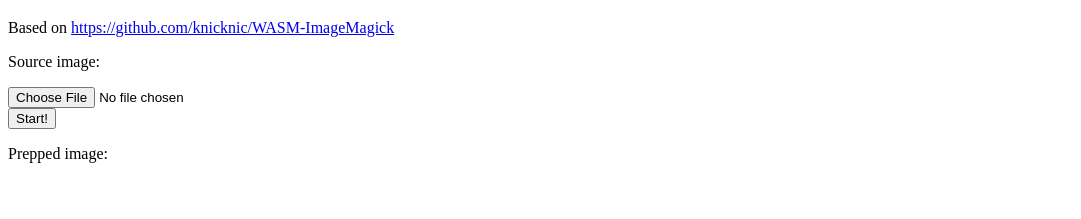
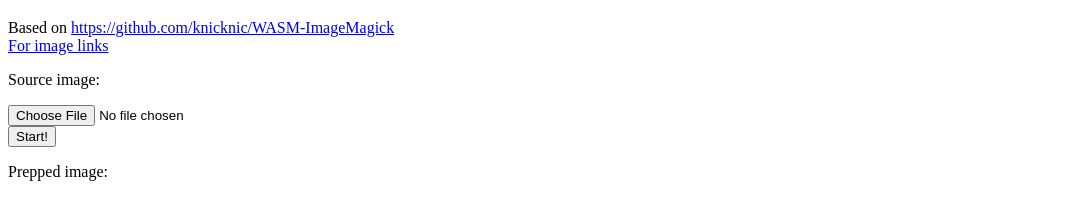
Before and after one commit to bs2kbs2k/magickPrep, a plain HTML site: page localfile.html in a window 1280 px wide. Shown: the part 61-280 px from the top of the page, without its empty margins (0-1081 px from the left). Drawn offline with Linux system fonts and the light colour scheme.

Commit message:
Update localfile.html

```diff
--- a/localfile.html
+++ b/localfile.html
@@ -10,6 +10,8 @@
   <h1>magickPrep: Automagikally Prepares Image for use in <a href="https://pixelanarchy.online">pixelanarchy.online</a></h1>
   Based on
   <a href="https://github.com/knicknic/WASM-ImageMagick">https://github.com/knicknic/WASM-ImageMagick</a>
+  <br>
+  <a href="https://bs2kbs2k.github.io/magickPrep/">For image links</a>
   <br>
   <p>Source image: </p>
   <input type="file" id="srcImage" accept="image/*">
```
